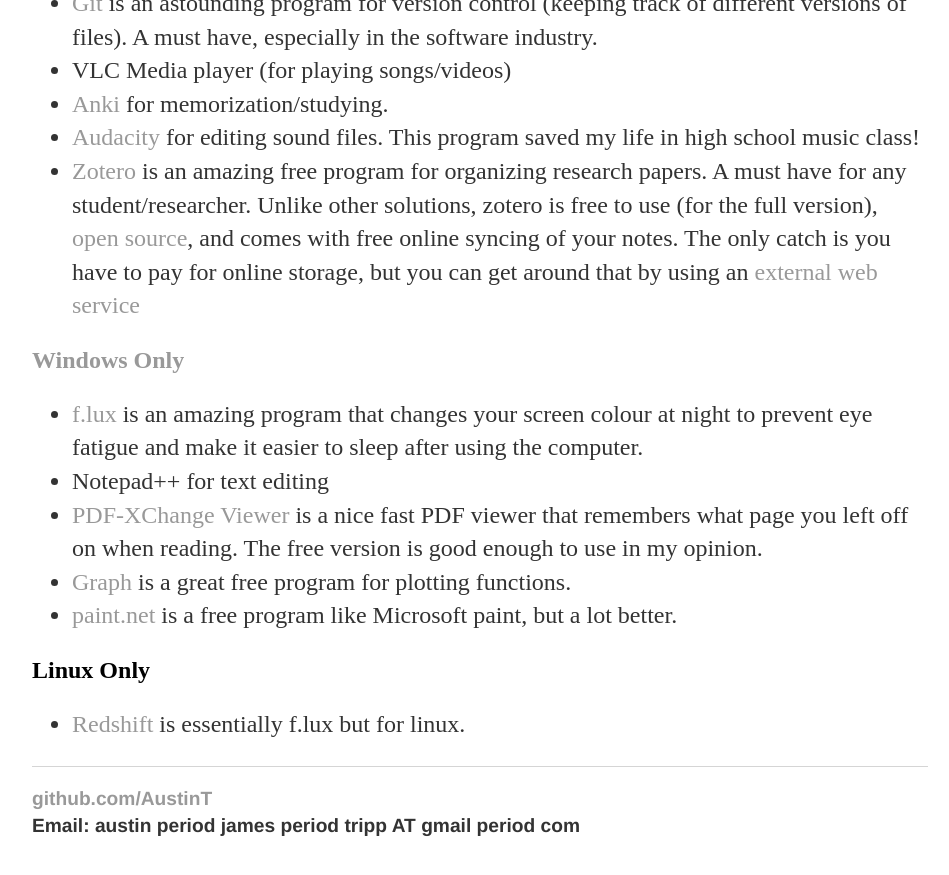
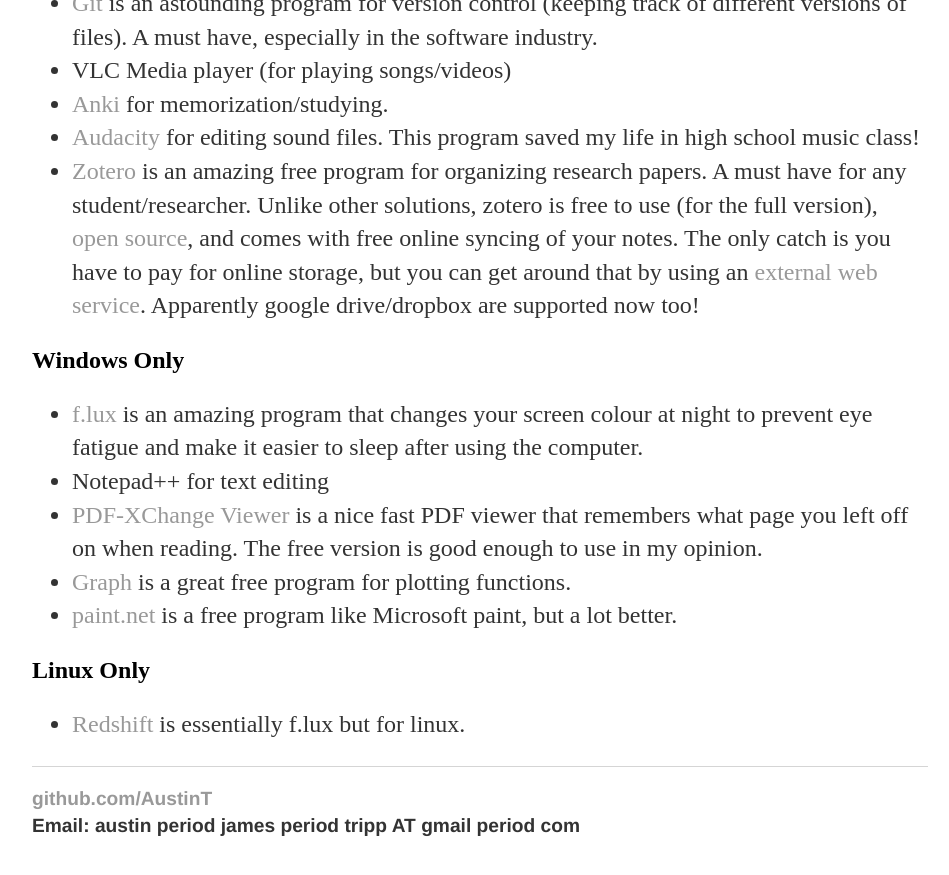
Before and after one commit to AustinT/AustinT.github.io, a Jekyll site: the page built from links/index.html, in a window 1280 px wide and 900 px high, scrolled down 1232 px. Shown: the top 875 px of the window, without its empty margins (160-1109 px from the left). Built offline with Jekyll 4.4.1, drawn with Linux system fonts in a browser that asks for light colours.

Commit message:
Updated links to fix no end tag error in one of the lists

```diff
--- a/links/index.html
+++ b/links/index.html
@@ -66,7 +66,8 @@
         free to use (for the full version), <a href="https://github.com/zotero">open source</a>,
         and comes with free online syncing of your notes. The only catch is you have to pay for
         online storage, but you can get around that by using an
-        <a href="https://www.zotero.org/support/kb/webdav_services">external web service</a)</li>
+        <a href="https://www.zotero.org/support/kb/webdav_services">external web service</a>.
+        Apparently google drive/dropbox are supported now too!</li>
     </ul>
 
     <h2>Windows Only</h2>
```
